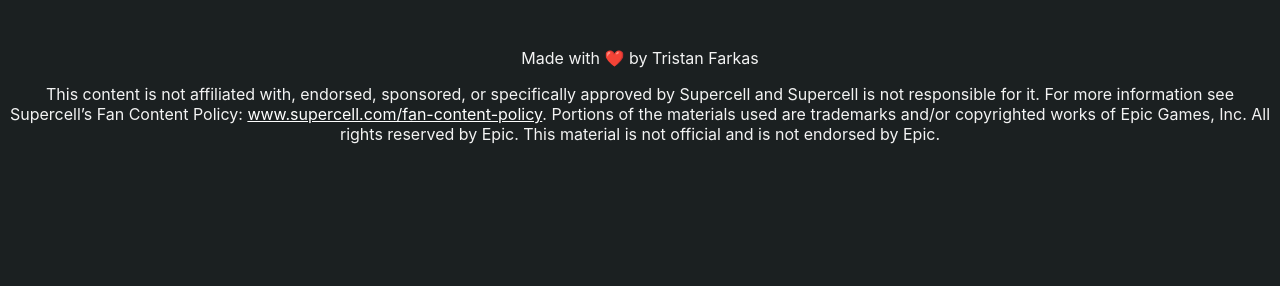
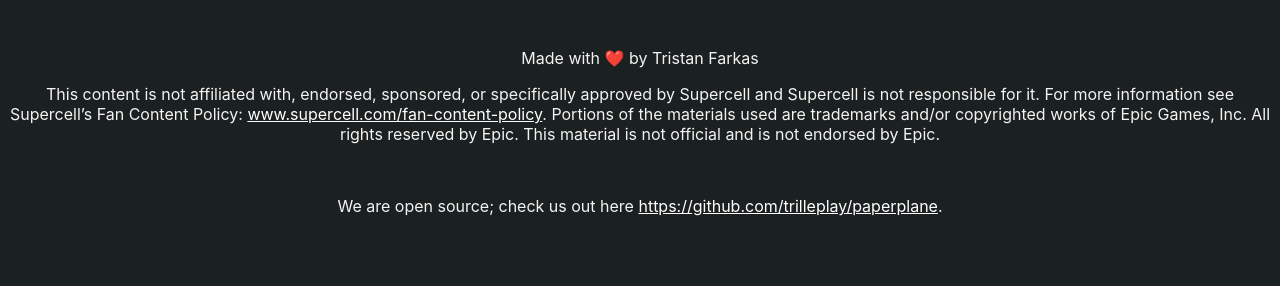
Before and after one commit to trilleplay/paperplane, a Flask app: template web/templates/index.html in a window 1280 px wide. Shown: the part 514-800 px from the top of the page. Run offline with Flask 2, Linux system fonts and the light colour scheme; the template is opened without the code that fills it, so the values that code supplies are empty; parts of the project's set-up code (start-up, migrations or seed data) failed here and were passed over; some web fonts are replaced.

Commit message:
Add open source disclaimer to site

```diff
--- a/web/templates/index.html
+++ b/web/templates/index.html
@@ -54,7 +54,8 @@
     <br>
     <footer>
       <p>Made with ❤️ by Tristan Farkas</p>
-      <p>This content is not affiliated with, endorsed, sponsored, or specifically approved by Supercell and Supercell is not responsible for it. For more information see Supercell’s Fan Content Policy: <a href="https://www.supercell.com/fan-content-policy">www.supercell.com/fan-content-policy</a>.&nbsp;Portions of the materials used are trademarks and/or copyrighted works of Epic Games, Inc. All rights reserved by Epic. This material is not official and is not endorsed by Epic.</p>
+      <p>This content is not affiliated with, endorsed, sponsored, or specifically approved by Supercell and Supercell is not responsible for it. For more information see Supercell’s Fan Content Policy: <a href="https://www.supercell.com/fan-content-policy">www.supercell.com/fan-content-policy</a>.&nbsp;Portions of the materials used are trademarks and/or copyrighted works of Epic Games, Inc. All rights reserved by Epic. This material is not official and is not endorsed by Epic.</p><br>
+      <p>We are open source; check us out here <a href="https://github.com/trilleplay/paperplane">https://github.com/trilleplay/paperplane</a>.</p>
     </footer>
   </body>
 </html>
```
